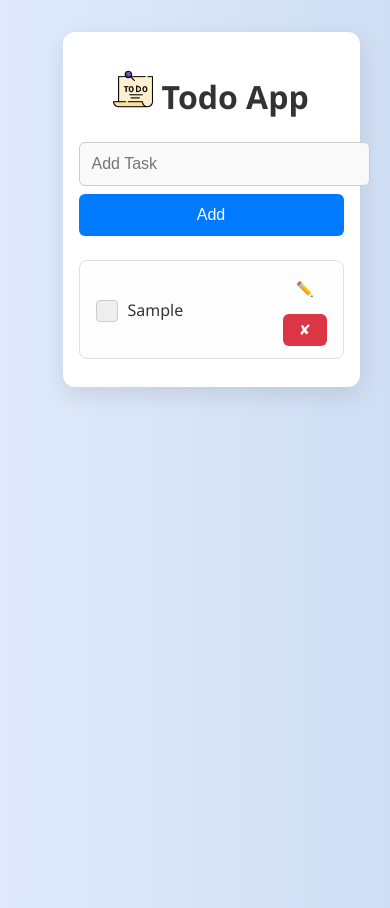
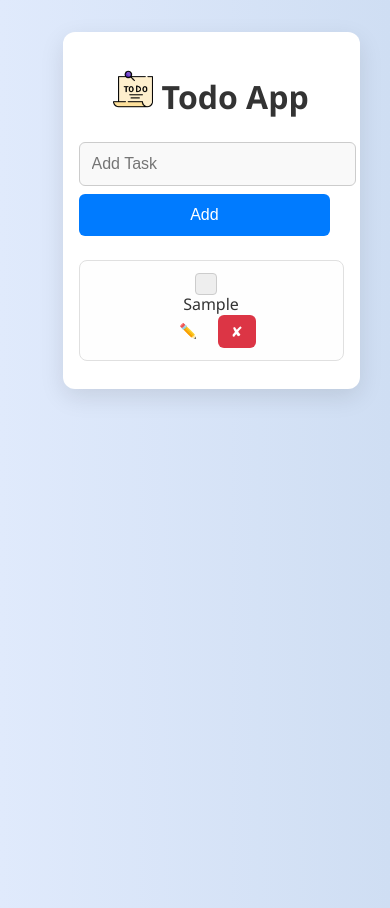
Before and after one commit to Yogesh18707/Todo-React-fullstack, a React (Create React App) app: page / in a window 390 px wide. Both pictures are taken after typing "Sample" into the empty fields and a click on the button "Add". Built offline with nearby package versions, Linux system fonts and the light colour scheme.

Commit message:
change media screen

```diff
--- a/src/styles.css
+++ b/src/styles.css
@@ -152,12 +152,13 @@ button:hover {
 
     input[type="text"],
     button {
-        width: 100%;
+        width: 95%;
+    }
+    .todo{
+        flex-direction: column;
     }
 
-    .button-group {
-        flex-direction: column;
-    }
+
 }
 .checkbox-container {
     position: relative;
```
Also changed, not shown: public/to-do-list.png (added).
